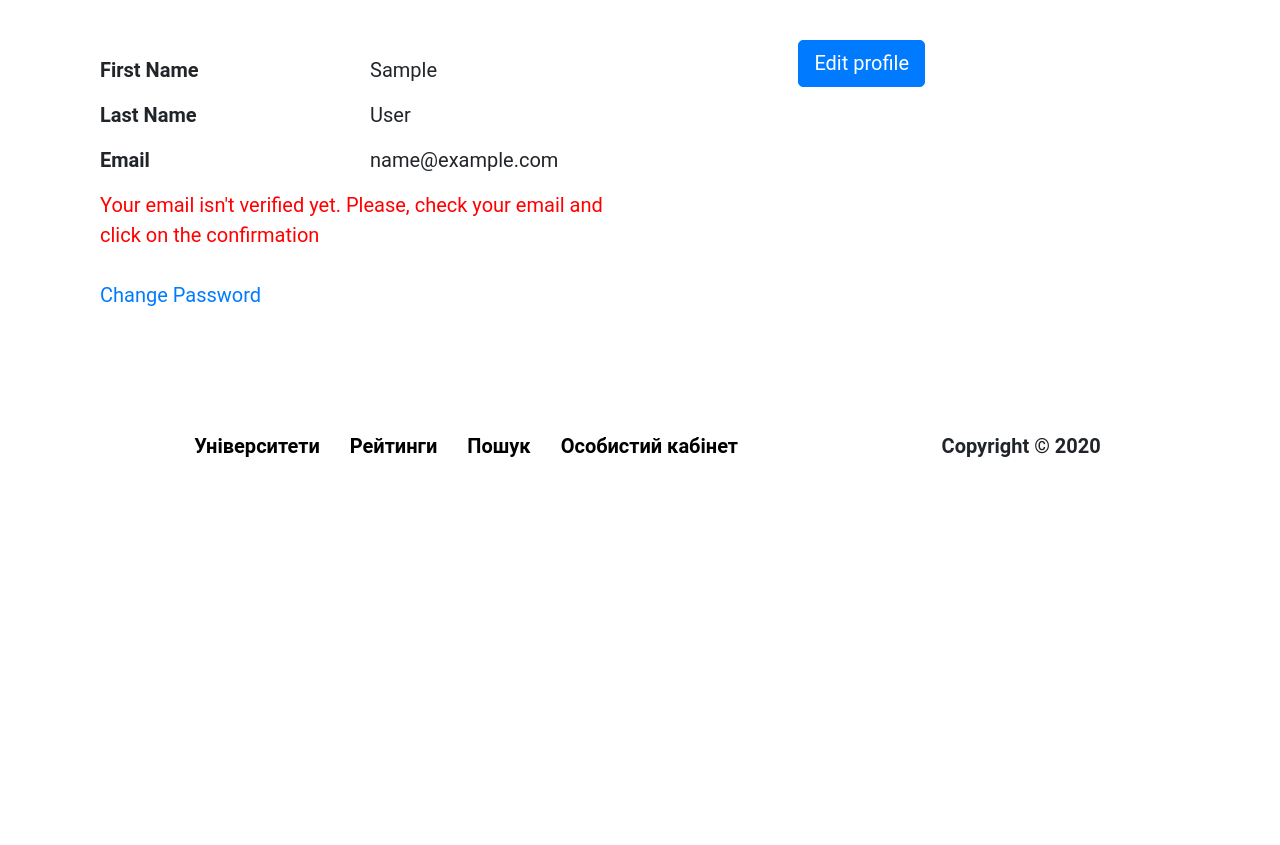
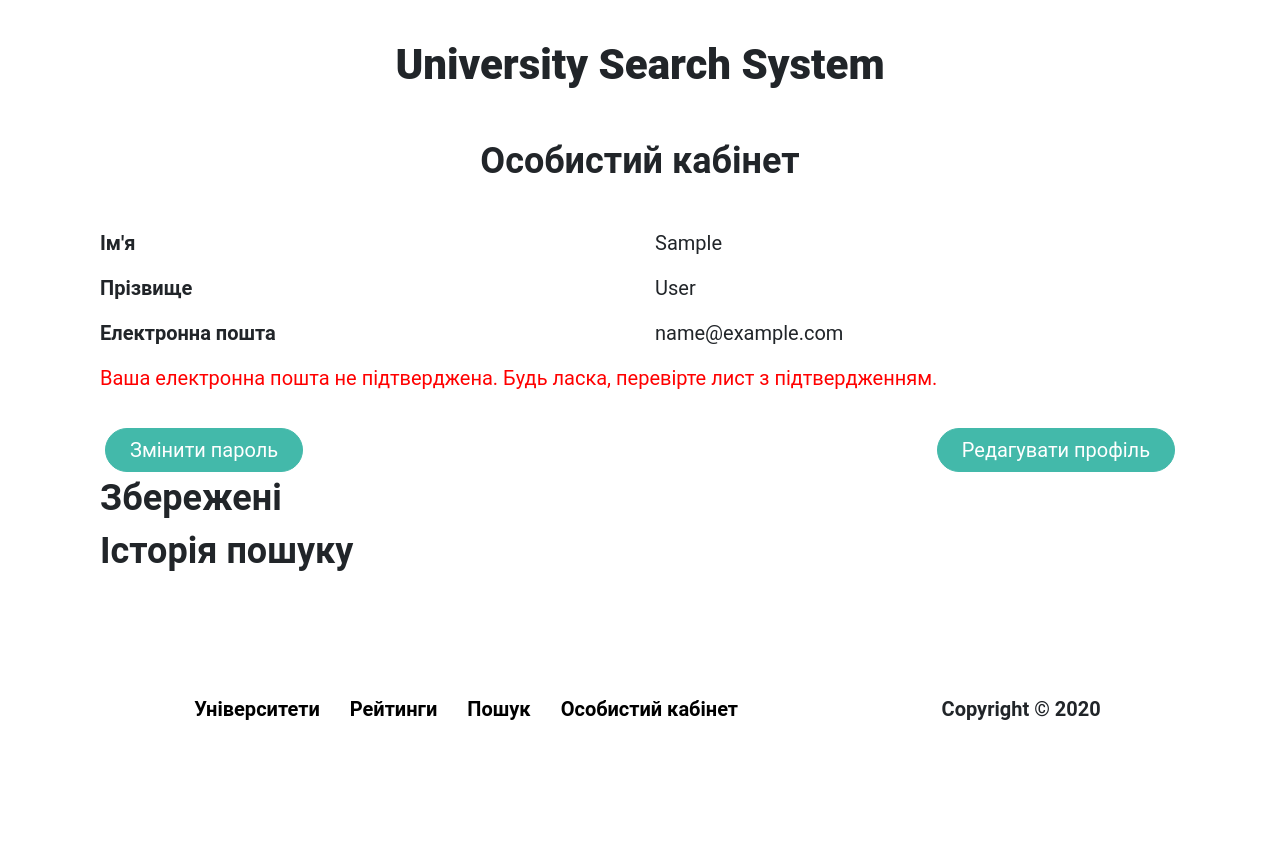
Before and after one commit to SandraRadz/UniversitySearchSystem, a Django app: page /account/my-account/ in a window 1280 px wide. Shown: the part 100-945 px from the top of the page. Before the commit the page ends 557 px from the top, so only its background shows below. Run offline with Django 3.2, Linux system fonts and the light colour scheme; the visitor is signed in with stand-in values (Sample User, id 1); some libraries are stand-ins or nearby versions.

Commit message:
personal profile frontend done;

```diff
--- a/accounts/templates/accounts/personal_information.html
+++ b/accounts/templates/accounts/personal_information.html
@@ -4,7 +4,7 @@
 {% block title %}{% trans "My account" %}{% endblock %}
 
 {% block profile_content %}
-    {%  if extra_message %}
+    {% if extra_message %}
         <div class="alert alert-success alert-dismissible fade show" role="alert">
             <div>{{ extra_message }}</div>
             <button type="button" class="close" data-dismiss="alert" aria-label="Close">
@@ -13,48 +13,62 @@
         </div>
     {% endif %}
     <div class="container account-container">
-        <div class="row">
-{#            <div class="col-3">#}
-{##}
-{#            </div>#}
-            <div class="col-6">
+        <div class="d-flex justify-content-center" style="margin: 25px 0 40px 0">
+            <h1>University Search System</h1>
+        </div>
+        <div class="d-flex justify-content-center">
+            <h2 class="mb-4">Особистий кабінет</h2>
+        </div>
         <div class="container">
             <div class="row account-info-row">
-                        <div class="col-6 account-info-row-title">First Name</div>
+                <div class="col-6 account-info-row-title">Ім'я</div>
                 <div class="col-6">{{ user.first_name }}</div>
             </div>
             <div class="row account-info-row">
-                        <div class="col-6 account-info-row-title">Last Name</div>
+                <div class="col-6 account-info-row-title">Прізвище</div>
                 <div class="col-6">{{ user.last_name }}</div>
             </div>
             <div class="row account-info-row">
-                        <div class="col-6 account-info-row-title">Email</div>
+                <div class="col-6 account-info-row-title">Електронна пошта</div>
                 <div class="col-6">{{ user.email }}</div>
             </div>
             {% if not user.is_verified %}
                 <div class="row account-info-row">
-                            <div class="col-12 red-text">Your email isn't verified yet. Please, check your email and click on the confirmation</div>
+                    <div class="col-12 red-text">Ваша електронна пошта не підтверджена. Будь ласка, перевірте лист з
+                        підтвердженням.
+                    </div>
                 </div>
             {% endif %}
-                    {%  if user.has_usable_password  %}
+            {% if user.has_usable_password %}
                 <div class="row account-password-row">
                     <div class="col-6">
-                            <a href="{% url 'password_change' %}">Change Password</a>
+                        <a href="{% url 'password_change' %}" class="button" style="text-decoration: none">Змінити
+                            пароль</a>
+                    </div>
+                    <div class="edit-button-container col-6 d-flex justify-content-end">
+                        <a href="{% url 'edit_personal_information' %}"
+                           class="button" style="text-decoration: none">Редагувати профіль</a>
                     </div>
                 </div>
             {% else %}
                 <div class="row account-password-row">
                     <div class="col-6">
-                            <a href="{% url 'password_create' %}">Create Password</a>
+                        <a href="{% url 'password_create' %}" class="button" style="text-decoration: none">Створити
+                            пароль</a>
+                    </div>
+                    <div class="edit-button-container col-6">
+                        <a href="{% url 'edit_personal_information' %}"
+                           class="button" style="text-decoration: none">Редагувати профіль</a>
                     </div>
                 </div>
             {% endif %}
-                </div>
 
         </div>
-            <div class="col-3 edit-button-container">
-                <a href="{% url 'edit_personal_information' %}" class="btn btn-primary edit-profile-button">{% trans "Edit profile" %}</a>
+        <div class="container">
+            <h2>Збережені</h2>
         </div>
+        <div class="container">
+            <h2>Історія пошуку</h2>
         </div>
     </div>
 
```
Also changed, not shown: accounts/templates/accounts/edit_personal_information.html (+16 -10 lines), accounts/templates/accounts/password_change_form.html (+18 -10 lines). Lines whose indentation alone changed are shown as unchanged.
